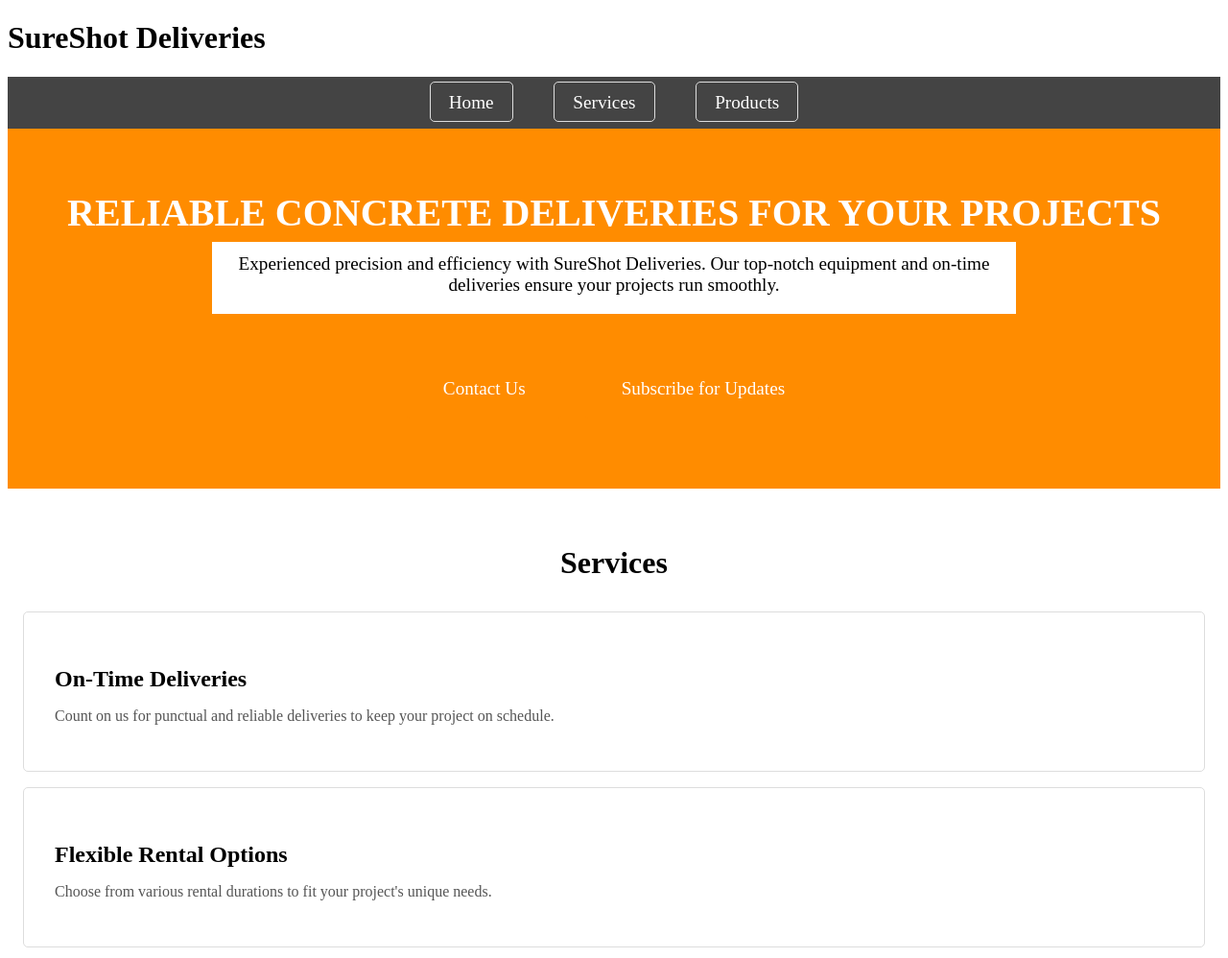
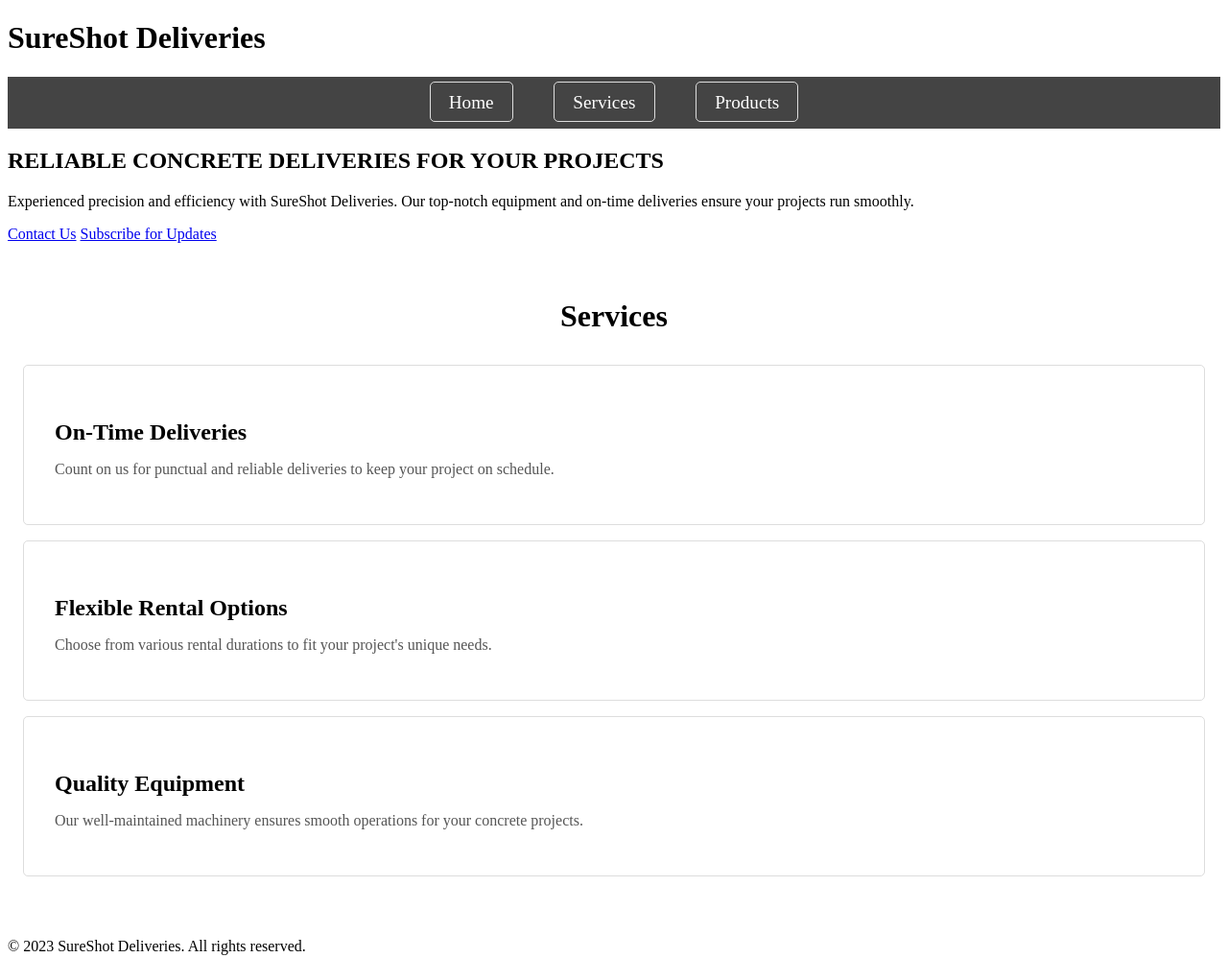
Before and after one commit to spencer2319/SureShot-Deliveries-Landing, a plain HTML site: page index.html in a window 1280 px wide. Shown: the top 998 px of the page at 96% size. Drawn offline with Linux system fonts and the light colour scheme.

Commit message:
index.html

```diff
--- a/index.html
+++ b/index.html
@@ -5,51 +5,7 @@
     <meta name="viewport" content="width=device-width, initial-scale=1.0">
     <title>SureShot Deliveries - Your Concrete Partner</title>
     <style>
-        /* Home section styles */
-        .home-section {
-            text-align: center;
-            padding: 4em 0;
-            background-color: #ff8c00; /* Orange background for the header */
-            color: #fff;
-        }
-
-        .home-section h1 {
-            font-size: 2.5em;
-            margin-bottom: 0.5em;
-            background-color: #ff8c00; /* Orange background for the top part of the header */
-            display: inline;
-            padding: 0.2em 1em; /* Add padding to center the text within the orange background */
-        }
-
-        .home-section p {
-            font-size: 1.2em;
-            max-width: 800px;
-            margin: 0 auto 2em;
-            background-color: #fff; /* White background for the Reliable Concrete... part */
-            color: #000; /* Black text for the Reliable Concrete... part */
-            padding: 1em; /* Add padding for better readability */
-        }
-
-        .home-section .cta-buttons {
-            margin-top: 2em;
-        }
-
-        .home-section .cta-button {
-            display: inline-block;
-            padding: 1em 2em;
-            background-color: #ff8c00; /* Orange background for the buttons */
-            color: #fff;
-            text-decoration: none;
-            font-size: 1.2em;
-            border-radius: 5px;
-            transition: background-color 0.3s, color 0.3s;
-            margin: 0.5em;
-        }
-
-        .home-section .cta-button:hover {
-            background-color: #ff6f00; /* Darker orange for hover effect */
-            color: #fff;
-        }
+        /* ... (previous styles remain unchanged) */
 
         /* Navigation styles */
         nav {
```
